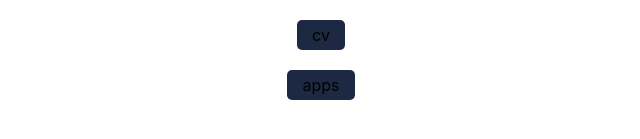
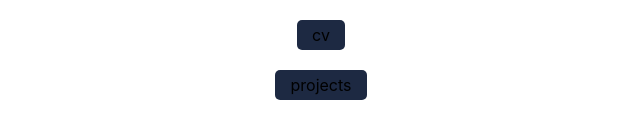
Before and after one commit to svenbuskovromme/sbr, a Next.js app: page / in a window 1280 px wide. Shown: the part 391-530 px from the top of the page, without its empty margins (319-959 px from the left). Built offline with nearby package versions, Linux system fonts and the light colour scheme.

Commit message:
wip update

```diff
--- a/app/HomePage.tsx
+++ b/app/HomePage.tsx
@@ -13,7 +13,7 @@ const HomePage: NextPage = () => {
     <motion.div style={{display: 'flex', flexDirection: 'column', gap: 20, justifyContent: 'center', alignItems: 'center', width: '100vw', height: '100vh'}}>
       <h1>Sven Buskov Romme</h1>
       <NavButton href={'/cv'}>cv</NavButton>
-      <NavButton href={'/apps'}>apps</NavButton>
+      <NavButton href={'/projects'}>projects</NavButton>
     </motion.div>
   )
 }
--- a/app/apps/AppsPage.tsx
+++ b/app/projects/ProjectsPage.tsx
@@ -14,7 +14,7 @@ export type App = {
   appStoreUrl?: string
 }
 
-const AppsPage: NextPage<AppsParams> = () => {
+const ProjectsPage: NextPage<AppsParams> = () => {
   const apps: App[] = [
     {name: 'Jungle',
     description: 'A product centered around food discovery. \n Find recommendations from culinary professionals',
@@ -44,4 +44,4 @@ const AppView: FC<{index: number, app: App}> = ({index, app}) => {
   </motion.div>
 }
 
-export default AppsPage;
+export default ProjectsPage;
--- a/next.config.js
+++ b/next.config.js
@@ -6,6 +6,7 @@ const nextConfig = {
   swcMinify: true,
   experimental: {
     appDir: true,
+    typedRoutes: true,
   },
 }
 
```
Also changed, not shown: app/apps/page.tsx (deleted, +0 -9 lines), app/cv/[t]/page.tsx (+5 -2 lines), app/projects/page.tsx (added, +9 -0 lines), 1 other file (tests, documents, lock files or other folders).
